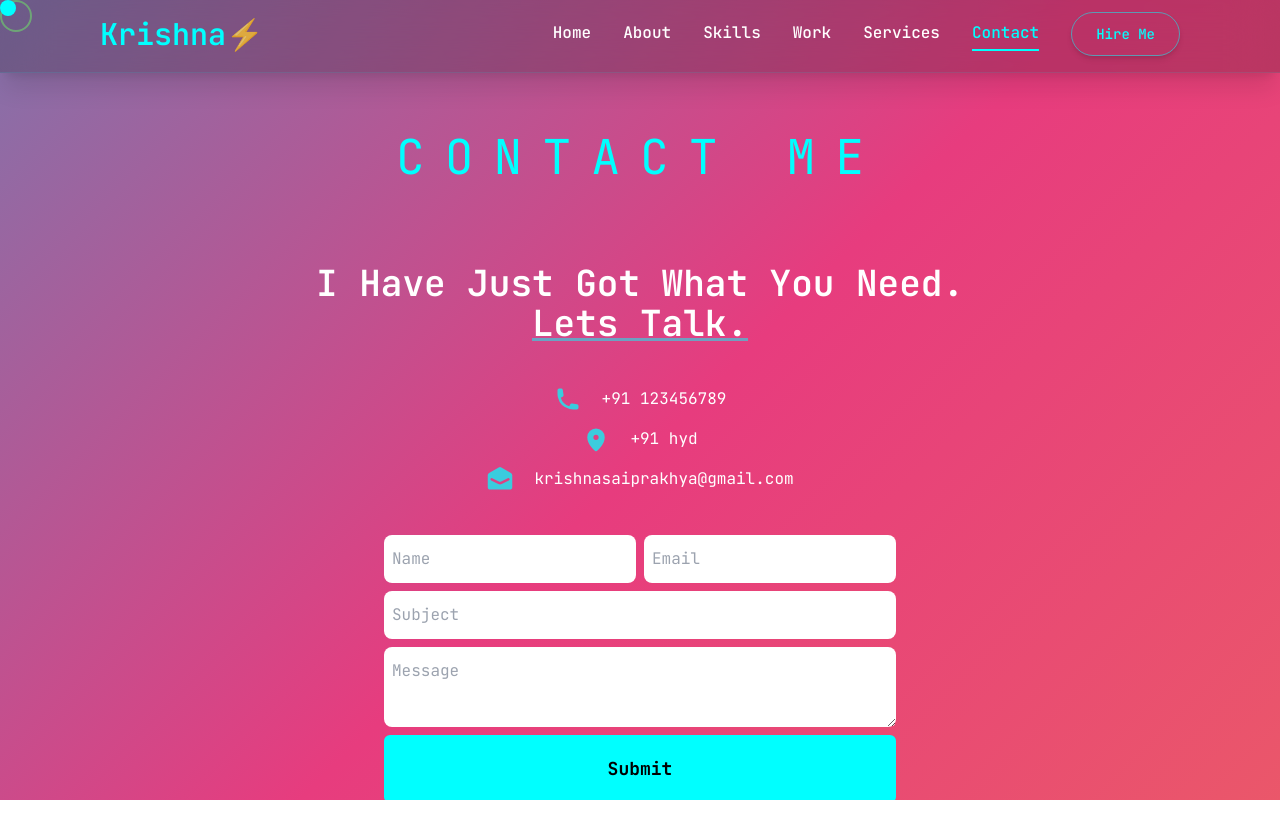
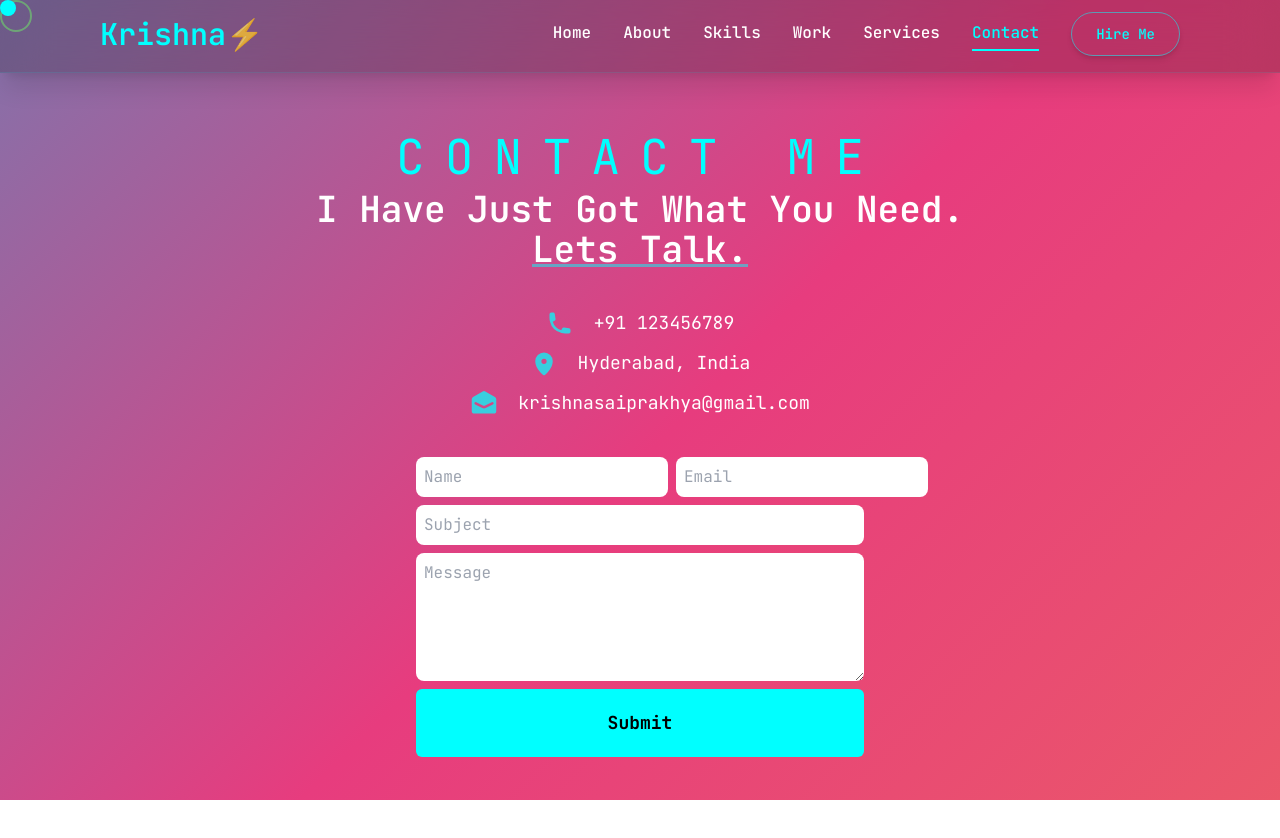
Before and after one commit to KrishnaPrakhya/portfolio_ver2, a Next.js app: page /contact in a window 1280 px wide. Shown: the top 838 px of the page. Built offline with nearby package versions, Linux system fonts and the light colour scheme.

Commit message:
modified

```diff
--- a/src/components/Contact.tsx
+++ b/src/components/Contact.tsx
@@ -6,6 +6,7 @@ import {
 } from "@heroicons/react/16/solid";
 import React from "react";
 import { motion } from "framer-motion";
+
 interface Props {}
 
 function Contact(props: Props) {
@@ -16,54 +17,59 @@ function Contact(props: Props) {
       initial={{ opacity: 0 }}
       whileInView={{ opacity: 1 }}
       transition={{ delay: 1.5, duration: 0.5 }}
-      className="h-screen relative flex overflow-hidden text-left md:text-left md:flex-row max-w-full    justify-evenly mx-auto items-center z-0 "
+      className="h-screen relative flex overflow-hidden text-left md:flex-row max-w-full justify-evenly mx-auto items-center z-0"
     >
-      <h4 className="absolute top-[60px] flex items-center justify-center text-center  tracking-[20px] uppercase text-accent text-5xl ">
+      <h4 className="absolute top-10 md:top-[60px] tracking-[10px] md:tracking-[20px] uppercase text-accent text-2xl sm:text-3xl md:text-4xl lg:text-5xl">
         Contact Me
       </h4>
-      <div className="flex flex-col space-y-10 sm:pt-[100px] xl:pt-0 mt-10">
-        <h4 className="text-4xl font-semibold text-center relative mt-20">
+
+      <div className="flex flex-col space-y-4 sm:space-y-6 md:space-y-8 lg:space-y-10 w-full px-4 sm:px-10 md:px-0 mt-20 md:mt-0">
+        <h4 className="text-xl sm:text-2xl md:text-3xl lg:text-4xl font-semibold text-center">
           I Have Just Got What You Need.
           <br />
           <span className="decoration-accent/50 underline">Lets Talk.</span>
         </h4>
-        <div className="space-y-2">
-          <div className="flex items-center space-x-5 justify-center">
-            <PhoneIcon className="text-accent h-7 w-7 animate-pulse" />
-            <p>+91 123456789</p>
+
+        <div className="space-y-2 sm:space-y-3">
+          <div className="flex items-center space-x-3 sm:space-x-5 justify-center">
+            <PhoneIcon className="text-accent h-5 w-5 sm:h-6 sm:w-6 md:h-7 md:w-7 animate-pulse" />
+            <p className="text-sm sm:text-base md:text-lg">+91 123456789</p>
           </div>
-          <div className="flex items-center space-x-5 justify-center">
-            <MapPinIcon className="text-accent h-7 w-7 animate-pulse" />
-            <p>+91 hyd</p>
+          <div className="flex items-center space-x-3 sm:space-x-5 justify-center">
+            <MapPinIcon className="text-accent h-5 w-5 sm:h-6 sm:w-6 md:h-7 md:w-7 animate-pulse" />
+            <p className="text-sm sm:text-base md:text-lg">Hyderabad, India</p>
           </div>
-          <div className="flex items-center space-x-5 justify-center">
-            <EnvelopeOpenIcon className="text-accent h-7 w-7 animate-pulse" />
-            <p>krishnasaiprakhya@gmail.com</p>
+          <div className="flex items-center space-x-3 sm:space-x-5 justify-center">
+            <EnvelopeOpenIcon className="text-accent h-5 w-5 sm:h-6 sm:w-6 md:h-7 md:w-7 animate-pulse" />
+            <p className="text-sm sm:text-base md:text-lg">
+              krishnasaiprakhya@gmail.com
+            </p>
           </div>
         </div>
-        <form className="flex flex-col space-y-2 w-fit mx-auto">
-          <div className="flex space-x-2">
+
+        <form className="flex flex-col space-y-2 w-full max-w-xs sm:max-w-md mx-auto">
+          <div className="flex flex-col sm:flex-row sm:space-x-2 space-y-2 sm:space-y-0">
             <input
               placeholder="Name"
-              className="contactInput p-2 rounded-lg"
+              className="contactInput p-2 rounded-lg text-sm sm:text-base"
               type="text"
             />
             <input
               placeholder="Email"
-              className="contactInput p-2 rounded-lg"
+              className="contactInput p-2 rounded-lg text-sm sm:text-base"
               type="text"
             />
           </div>
           <input
             placeholder="Subject"
-            className="contactInput p-2 rounded-lg"
+            className="contactInput p-2 rounded-lg text-sm sm:text-base"
             type="text"
           />
           <textarea
             placeholder="Message"
-            className="contactInput p-2 rounded-lg"
+            className="contactInput p-2 rounded-lg text-sm sm:text-base h-24 sm:h-32"
           />
-          <button className="bg-accent py-5 px-10 rounded-md text-black font-bold text-lg">
+          <button className="bg-accent py-3 px-6 sm:py-4 sm:px-8 md:py-5 md:px-10 rounded-md text-black font-bold text-sm sm:text-base md:text-lg">
             Submit
           </button>
         </form>
```
